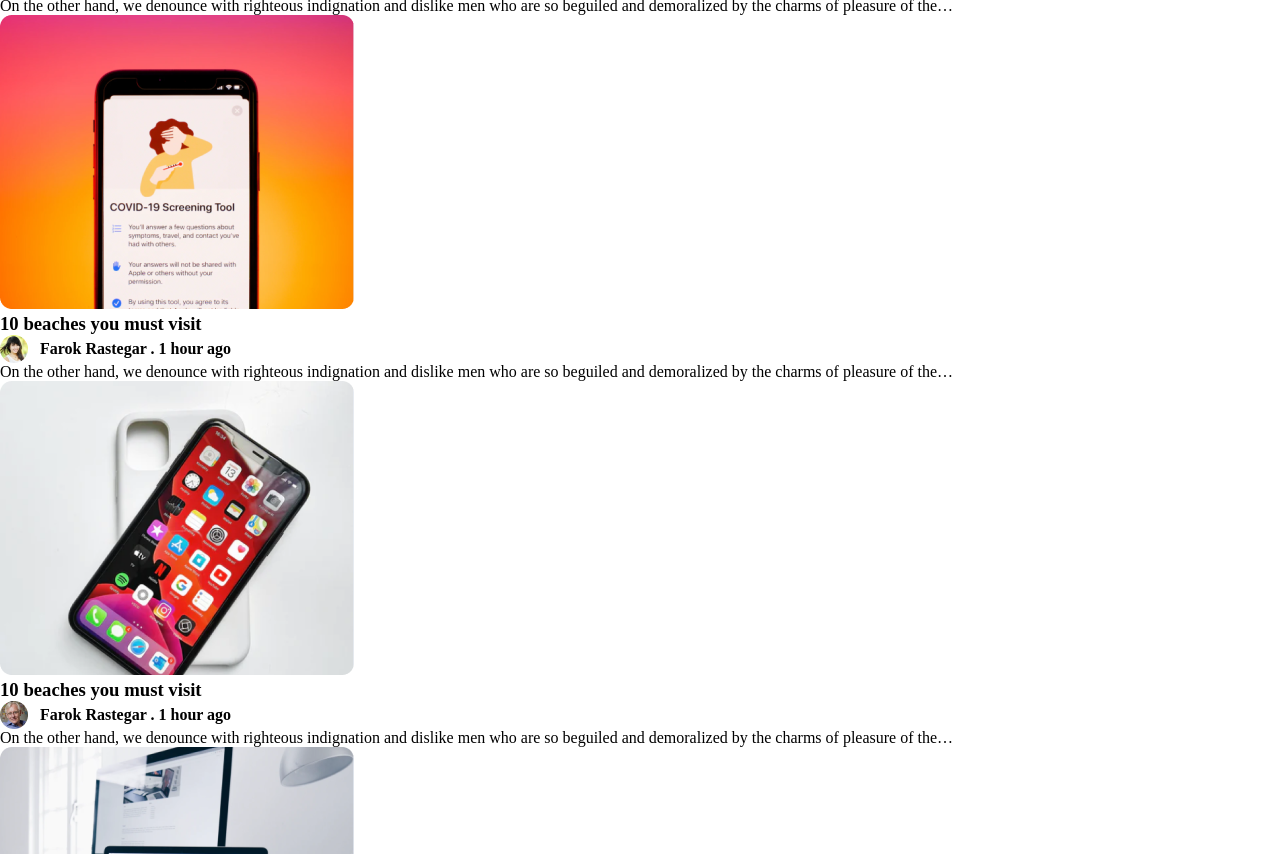
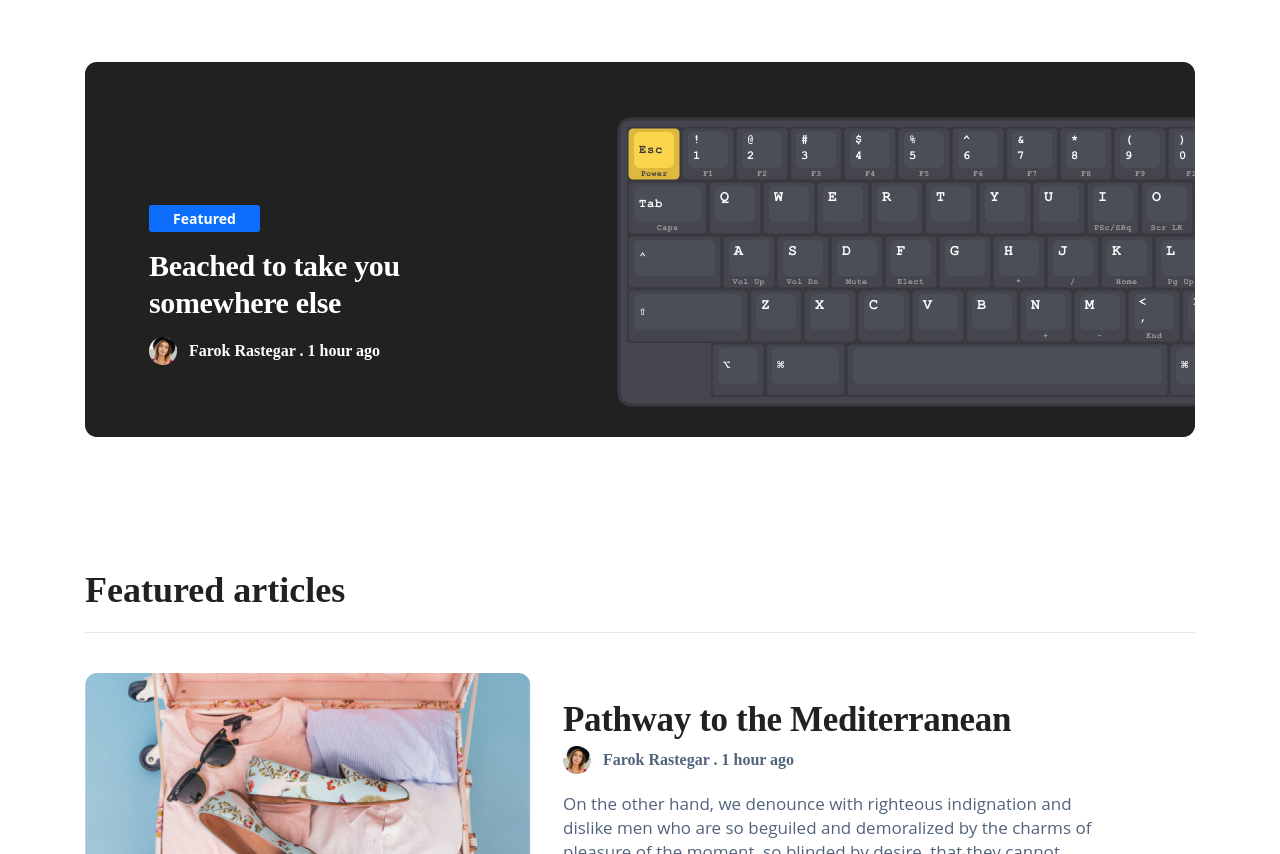
Before and after one commit to muhammedsadik/blog-home, a plain HTML site: page index.html in a window 1280 px wide. Shown: the part 1946-2800 px from the top of the page. Drawn offline with Linux system fonts and the light colour scheme.

Commit message:
container section completed.

```diff
--- a/assets/css/blog-home.css
+++ b/assets/css/blog-home.css
@@ -73,7 +73,7 @@ body {
   align-items: center;
 }
 
-.farok-rastegar p{
+.farok-rastegar p {
   width: 187px;
   font-family: Open Sans;
   font-size: 14px;
@@ -84,3 +84,191 @@ body {
   text-decoration-skip-ink: none;
   color: #52647C;
 }
+
+.featured-article {
+  width: 1110px;
+  font-family: Montserrat;
+  font-size: 24px;
+  font-weight: 600;
+  line-height: 34px;
+  text-align: left;
+  color: #212121;
+  margin-bottom: 40px;
+  padding-bottom: 25px;
+  border-bottom: 1px solid #EAEAEA;
+}
+
+.container {
+  width: 1110px;
+  display: flex;
+  flex-direction: column;
+  justify-content: center;
+  margin-bottom: 120px;
+}
+
+.must-visit {
+  display: flex;
+  gap: 24px;
+  flex-wrap: wrap;
+  margin-bottom: 24px;
+}
+
+.must-visit-img {
+  width: 354px;
+  border-radius: 12px;
+  margin-bottom: 16px;
+}
+
+.must-visit h3 {
+  width: 354px;
+  font-family: Montserrat;
+  font-size: 20px;
+  font-weight: 700;
+  line-height: 30px;
+  text-align: left;
+  color: #212121;
+  margin-bottom: 8px;
+}
+
+.must-visit p {
+  width: 354px;
+  color: #52647C;
+  font-family: Open Sans;
+  font-size: 14px;
+  font-weight: 400;
+  line-height: 24px;
+  text-align: left;
+  margin-bottom: 32px;
+}
+
+.must-visit .farok-rastegar {
+  margin-bottom: 8px;
+}
+
+.keyboard {
+  height: 375px;
+  padding: 145px 720px 64px 64px;
+  margin-block: 56px 136px;
+  background-image: url('/assets/img/keyboard.png');
+  background-repeat: no-repeat;
+}
+
+
+.keyboard a {
+  width: 64px;
+  color: #FFFFFF;
+  font-family: Open Sans;
+  font-size: 14px;
+  font-weight: 700;
+  line-height: 24px;
+  text-align: center;
+  text-decoration: none;
+  border-radius: 3px;
+  padding: 4px 24px;
+  background-color: #0D6EFD;
+}
+
+.keyboard h2 {
+  width: 326px;
+  font-family: Montserrat;
+  font-size: 30px;
+  font-weight: 700;
+  line-height: 37px;
+  letter-spacing: -0.3499999940395355px;
+  text-align: left;
+  color: #FFFFFF;
+  margin-block: 16px;
+}
+
+.keyboard .farok-rastegar strong {
+  color: #FFFFFF;
+}
+
+.travel {
+  display: flex;
+  flex-wrap: wrap;
+}
+
+.travel-content {
+  display: flex;
+  gap: 32px;
+  margin-bottom: 56px;
+}
+
+.travel-content h2 {
+  width: 553px;
+  font-family: Montserrat;
+  font-size: 35px;
+  font-weight: 700;
+  line-height: 37px;
+  letter-spacing: -0.3499999940395355px;
+  text-align: left;
+  color: #212121;
+  margin-block: 28px 8px;
+}
+
+.travel-content .farok-rastegar {
+  margin-bottom: 18px;
+  color: #52647C;
+}
+
+.travel-content p {
+  width: 553px;
+  font-family: Open Sans;
+  font-size: 17px;
+  font-weight: 400;
+  line-height: 24px;
+  text-align: left;
+  color: #52647C;
+}
+
+.load-more {
+  height: 64px;
+  margin: auto;
+  padding: 16px 72px;
+  margin-block: 72px 80px;
+  background-color: #0D6EFD;
+}
+
+.load-more a {
+  width: 128px;
+  color: #FFFFFF;
+  font-family: Montserrat;
+  font-size: 23px;
+  font-weight: 600;
+  line-height: 32px;
+  text-align: center;
+  text-decoration: none;
+}
+
+.placeholder {
+  height: 354px;
+  border-radius: 12px;
+  background-image: url('/assets/img/placeholder.png');
+  background-repeat: no-repeat;
+  padding: 77px 342px;
+  display: flex;
+  flex-direction: column;
+  align-items: center;
+}
+
+.placeholder h2 {
+  width: 426px;
+  color: #FFFFFF;
+  font-family: Montserrat;
+  font-size: 47px;
+  font-weight: 700;
+  line-height: 48px;
+  letter-spacing: -0.4000000059604645px;
+  text-align: center;
+  margin-bottom: 84px;
+}
+
+.placeholder p{
+  width: 277px;
+  color: #FFFFFF;
+  font-family: Open Sans;
+  font-size: 14px;
+  font-weight: 400;
+  line-height: 21px;
+}
--- a/index.html
+++ b/index.html
@@ -53,7 +53,7 @@
 
       <div>
 
-        <img src="/assets/img/watch.png" alt="watch">
+        <img class="must-visit-img" src="/assets/img/watch.png" alt="watch">
         <h3>10 beaches you must visit</h3>
 
         <div class="farok-rastegar">
@@ -158,9 +158,7 @@
     <div class="keyboard">
 
       <a href="#">Featured</a>
-
       <h2>Beached to take you somewhere else</h2>
-
       <div class="farok-rastegar">
         <img src="/assets/img/girl-1.png" alt="girl-1">
         <strong>Farok Rastegar . 1 hour ago</strong>
@@ -171,7 +169,6 @@
     <div class="featured-article">
       <h2>Featured articles</h2>
     </div>
-
 
     <div class="travel">
 
@@ -280,8 +277,11 @@
 
       </div>
 
+
+    </div>
+
+    <div class="load-more">
       <a href="#">Load more</a>
-
     </div>
 
     <div class="placeholder">
```
